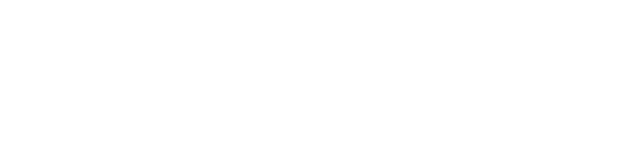
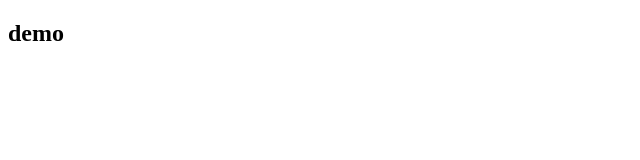
Before and after one commit to ruben-noog/demo2, a plain HTML site: page index.html in a window 1280 px wide. Shown: the full height of the page, 0-640 px from the left. Drawn offline with Linux system fonts and the light colour scheme.

Commit message:
Update index.html
retoques

```diff
--- a/index.html
+++ b/index.html
@@ -5,5 +5,7 @@
     <meta name="viewport" content="width=device-width, initial-scale=1.0" />
     <title>Document</title>
   </head>
-  <body></body>
+  <body>
+    <h2>demo</h2>
+  </body>
 </html>
```
